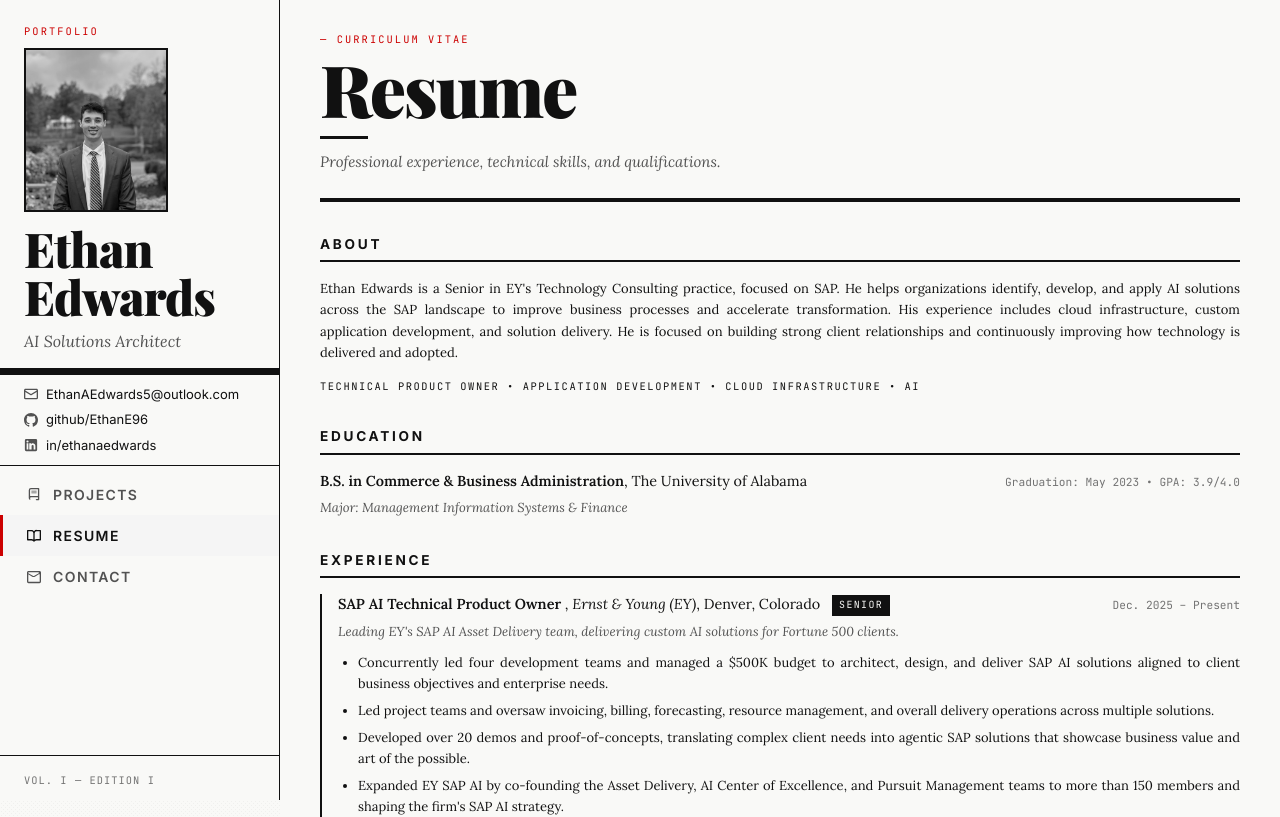
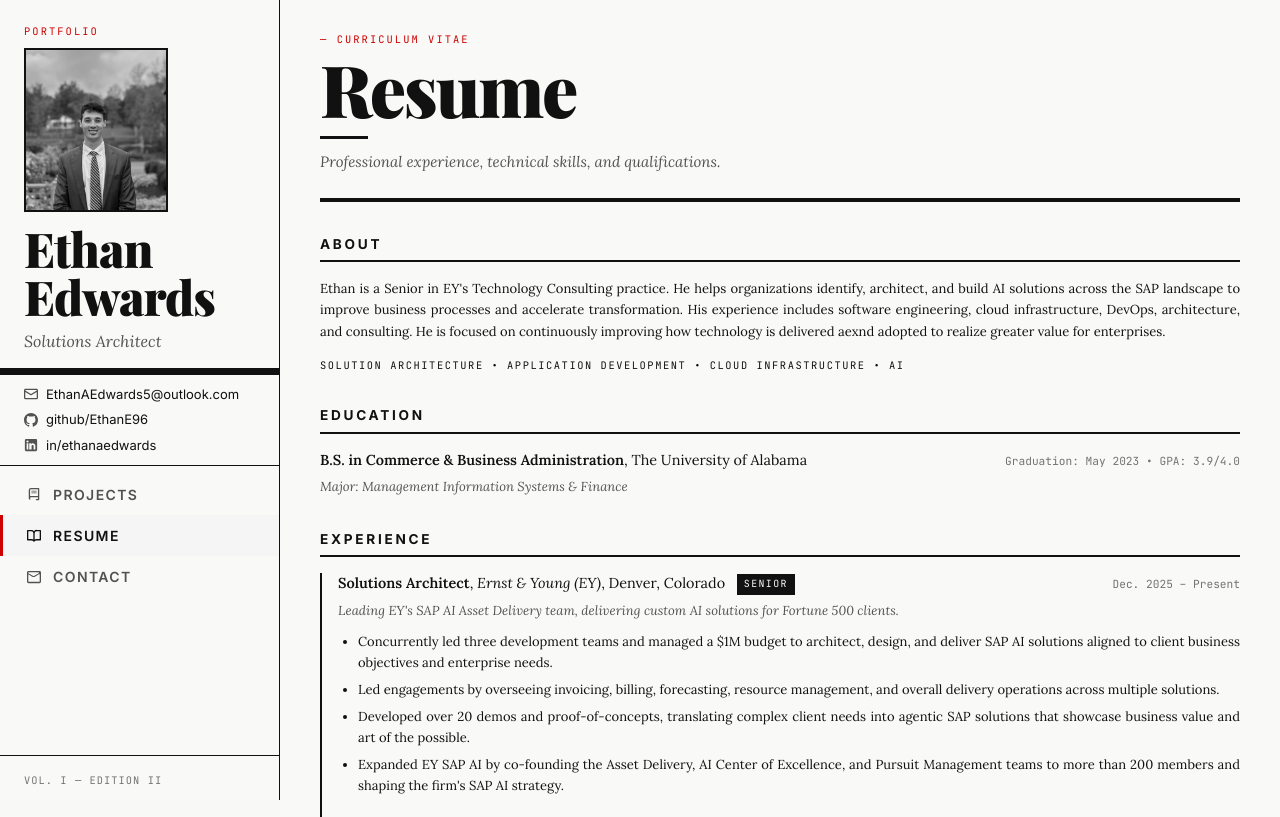
Before and after one commit to EthanE96/Personal_Site, an Angular app: page /resume in a window 1280 px wide. Shown: the top 817 px of the page. Built offline with nearby package versions, Linux system fonts and the light colour scheme; a web font is replaced by a local one.

Commit message:
Resume Update

```diff
--- a/src/app/layout/sidebar/sidebar.html
+++ b/src/app/layout/sidebar/sidebar.html
@@ -1,11 +1,11 @@
 <aside class="flex flex-col h-full bg-bg">
-
   <!-- Mobile top bar (hidden at md+) -->
   <div class="flex md:hidden items-center justify-between px-4 border-b border-ink h-14">
     <a
-        routerLink="/"
-        class="font-serif text-lg font-black tracking-tight text-ink leading-none no-underline transition-colors duration-200 hover:text-accent"
-      >Ethan Edwards</a>
+      routerLink="/"
+      class="font-serif text-lg font-black tracking-tight text-ink leading-none no-underline transition-colors duration-200 hover:text-accent"
+      >Ethan Edwards</a
+    >
     <nav class="flex items-stretch h-full" aria-label="Main navigation">
       <a
         routerLink="/"
@@ -34,7 +34,6 @@
 
   <!-- Desktop sidebar column (hidden below md) -->
   <div class="hidden md:flex flex-col h-full overflow-hidden">
-
     <!-- Masthead -->
     <header class="px-6 pt-6 pb-4 border-b-4 border-ink">
       <p class="font-mono text-[0.65rem] uppercase tracking-[0.2em] text-accent mb-2">Portfolio</p>
@@ -51,12 +50,14 @@
       </div>
 
       <a routerLink="/" aria-label="Go to projects" class="no-underline block">
-        <h1 class="font-serif text-[3rem] font-black leading-none tracking-[-0.02em] text-ink mb-2.5 transition-colors duration-200 hover:text-accent">
+        <h1
+          class="font-serif text-[3rem] font-black leading-none tracking-[-0.02em] text-ink mb-2.5 transition-colors duration-200 hover:text-accent"
+        >
           Ethan<br />Edwards
         </h1>
       </a>
       <p class="font-body text-[1rem] italic text-neutral-600 leading-snug m-0">
-        AI Solutions Architect
+        Solutions Architect
       </p>
     </header>
 
@@ -196,10 +197,8 @@
     <!-- Footer -->
     <footer class="mt-auto border-t border-ink py-2.5 px-6">
       <span class="font-mono text-[0.65rem] uppercase tracking-widest text-neutral-500"
-        >Vol. I &mdash; Edition I</span
+        >Vol. I &mdash; Edition II</span
       >
     </footer>
-
   </div>
-
 </aside>
--- a/src/app/pages/resume/resume.html
+++ b/src/app/pages/resume/resume.html
@@ -24,16 +24,15 @@
     </h2>
     <div class="flex flex-col gap-3">
       <p class="font-body text-[0.8125rem] text-ink leading-relaxed text-justify m-0">
-        Ethan Edwards is a Senior in EY's Technology Consulting practice, focused on SAP. He helps
-        organizations identify, develop, and apply AI solutions across the SAP landscape to improve
-        business processes and accelerate transformation. His experience includes cloud
-        infrastructure, custom application development, and solution delivery. He is focused on
-        building strong client relationships and continuously improving how technology is delivered
-        and adopted.
+        Ethan is a Senior in EY's Technology Consulting practice. He helps organizations identify,
+        architect, and build AI solutions across the SAP landscape to improve business processes and
+        accelerate transformation. His experience includes software engineering, cloud
+        infrastructure, DevOps, architecture, and consulting. He is focused on continuously
+        improving how technology is delivered aexnd adopted to realize greater value for enterprises.
       </p>
       <div class="flex flex-wrap gap-x-0 gap-y-1.5 mt-1">
         <span class="font-mono text-[0.65rem] uppercase tracking-[0.15em] text-ink"
-          >Technical Product Owner&nbsp;&bull;&nbsp;Application Development&nbsp;&bull;&nbsp;Cloud
+          >Solution Architecture&nbsp;&bull;&nbsp;Application Development&nbsp;&bull;&nbsp;Cloud
           Infrastructure&nbsp;&bull;&nbsp;AI</span
         >
       </div>
@@ -81,8 +80,8 @@
         <div class="flex flex-col gap-1.5">
           <div class="flex flex-wrap justify-between items-baseline gap-2">
             <div class="font-body text-[0.9rem] text-ink">
-              <strong>SAP AI Technical Product Owner </strong>, <em>Ernst &amp; Young (EY)</em>,
-              Denver, Colorado
+              <strong>Solutions Architect</strong>, <em>Ernst &amp; Young (EY)</em>, Denver,
+              Colorado
               <span
                 class="ml-2 inline-block border border-ink bg-ink px-1.5 py-0.5 align-middle font-mono text-[0.62rem] uppercase tracking-[0.14em] text-bg"
                 >Senior</span
@@ -93,19 +92,19 @@
             </div>
           </div>
           <p class="font-body text-[0.8125rem] italic text-neutral-600 m-0">
-            Leading EY's SAP AI Asset Delivery team, delivering custom AI solutions for Fortune
-            500 clients.
+            Leading EY's SAP AI Asset Delivery team, delivering custom AI solutions for Fortune 500
+            clients.
           </p>
           <ul
             class="mt-1 pl-5 font-body text-[0.8125rem] text-ink leading-relaxed text-justify list-disc [&>li]:mb-1.5"
           >
             <li>
-              Concurrently led four development teams and managed a $500K budget to architect,
+              Concurrently led three development teams and managed a $1M budget to architect,
               design, and deliver SAP AI solutions aligned to client business objectives and
               enterprise needs.
             </li>
             <li>
-              Led project teams and oversaw invoicing, billing, forecasting, resource management,
+              Led engagements by overseeing invoicing, billing, forecasting, resource management,
               and overall delivery operations across multiple solutions.
             </li>
             <li>
@@ -114,7 +113,7 @@
             </li>
             <li>
               Expanded EY SAP AI by co-founding the Asset Delivery, AI Center of Excellence, and
-              Pursuit Management teams to more than 150 members and shaping the firm's SAP AI
+              Pursuit Management teams to more than 200 members and shaping the firm's SAP AI
               strategy.
             </li>
           </ul>
@@ -245,8 +244,8 @@
         Linux, .NET, Git
       </div>
       <div class="font-body text-[0.8125rem] text-ink leading-relaxed">
-        <strong>Software:</strong> SAP Applications, Salesforce, Draw.io, Power BI, ArcGIS, Power
-        Applications, Adobe Creative Suite
+        <strong>Software:</strong> SAP, Salesforce, Draw.io, Power BI, ArcGIS, MSFT Power Apps,
+        Adobe Creative Suite
       </div>
     </div>
   </section>
@@ -258,7 +257,9 @@
     >
       Honors &amp; Activities
     </h2>
-    <div class="grid grid-cols-1 sm:grid-cols-2 gap-y-1.5 gap-x-8 font-body text-[0.8125rem] text-ink">
+    <div
+      class="grid grid-cols-1 sm:grid-cols-2 gap-y-1.5 gap-x-8 font-body text-[0.8125rem] text-ink"
+    >
       <span>Certification: Azure Developer Associate (AZ-204)</span>
       <span>Certification: SAP Build and AI Agents Blackbelt</span>
       <span>Certification: SAP Business AI</span>
```
